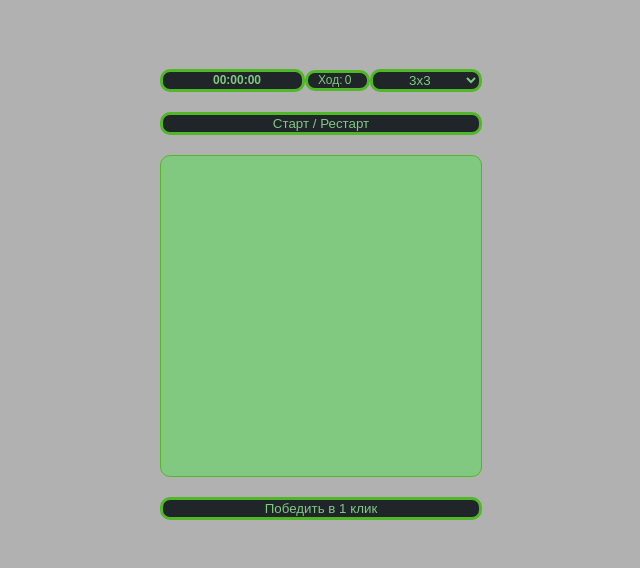
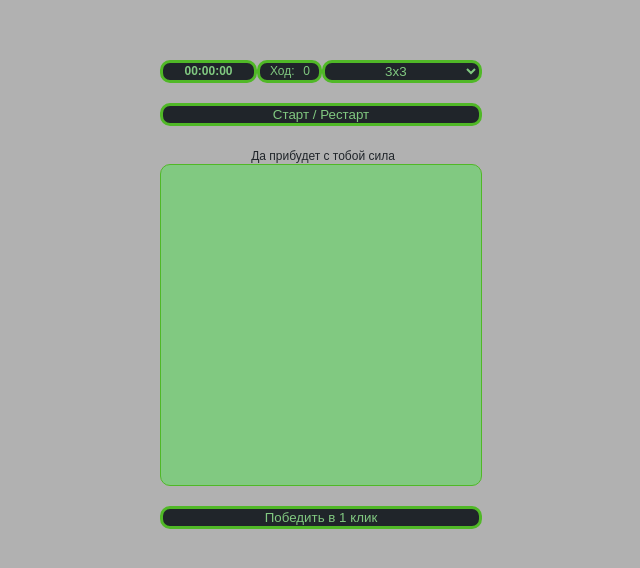
Before and after one commit to lSATAl/Prog, a plain HTML site: page gem-puzzle2/test2.html in a window 1280 px wide. Shown: the part 104-672 px from the top of the page, without its empty margins (319-959 px from the left). Drawn offline with Linux system fonts and the light colour scheme.

Commit message:
Add files via upload

```diff
--- a/gem-puzzle2/test2.css
+++ b/gem-puzzle2/test2.css
@@ -124,7 +124,7 @@ button:hover {
     justify-content: center;
     border: 3px solid rgb(80, 184, 39);
     border-radius: 10px;
-        padding-left: 50px;
+    /* padding-left: 50px; */
     background-color: #20252a;
     color:  rgb(129, 201, 129);
     font-size: 12px;
@@ -141,7 +141,7 @@ button:hover {
 .inputTap {
     padding-left: 10px;
     font-size: 12px;
-    height: 15px;
+    height: 17px;
     border: 3px solid rgb(80, 184, 39);
     border-radius: 10px;
     align-items: center;
@@ -149,6 +149,11 @@ button:hover {
     justify-content: center;
     color:  rgb(129, 201, 129);
     background-color: #20252a;
+}
+.inputTap:hover {
+    border: 3px solid rgb(95, 224, 44);
+    transition: all 0.2s;
+    cursor: pointer;
 }
 .TapStyle {
     width: 20px;
@@ -159,3 +164,15 @@ button:hover {
 }
 button:active, button:focus {
     outline: none;
+}
+.inputWin {
+    font-size: 12px;
+    width: 100%;
+    color: #20252a;
+    background: none;
+    border: none;
+}
+
+form input {
+	text-align: center;
+}
--- a/gem-puzzle2/test2.html
+++ b/gem-puzzle2/test2.html
@@ -27,6 +27,11 @@
         </div>
         <button class="mem">память</button>
         <button class="random">Старт / Рестарт</button>
+        <div class="win">
+            <form name=Form3>
+                <input class="inputWin" name=win size=10 value="Да прибудет с тобой сила" disabled>
+            </form>
+        </div>
         <div class="pole" ></div>
         <button class="pobeda">Победить в 1 клик</button>
     </div>
--- a/gem-puzzle2/test2.js
+++ b/gem-puzzle2/test2.js
@@ -125,10 +125,11 @@ function move (nomer) {
 
 
     let finish = kletki.every(kletka => {
-        return kletka.value === kletka.top * 4 + kletka.left;
+        return kletka.value === kletka.top * selectChoice + kletka.left;
     })
 
     if(finish) {
+        let WIN = document.Form3.win.value = `Ура! Вы решили головоломку за ${vivod} и ${Tap.length} ходов`;
 
     }
 
@@ -364,6 +365,7 @@ randome.addEventListener('click', () => {
     stoptimer()
     clear();
     start();
+    document.Form3.win.value = `Да прибудет с тобой сила`;
     timer()
 });
 
```
Lines whose indentation alone changed are shown as unchanged.
